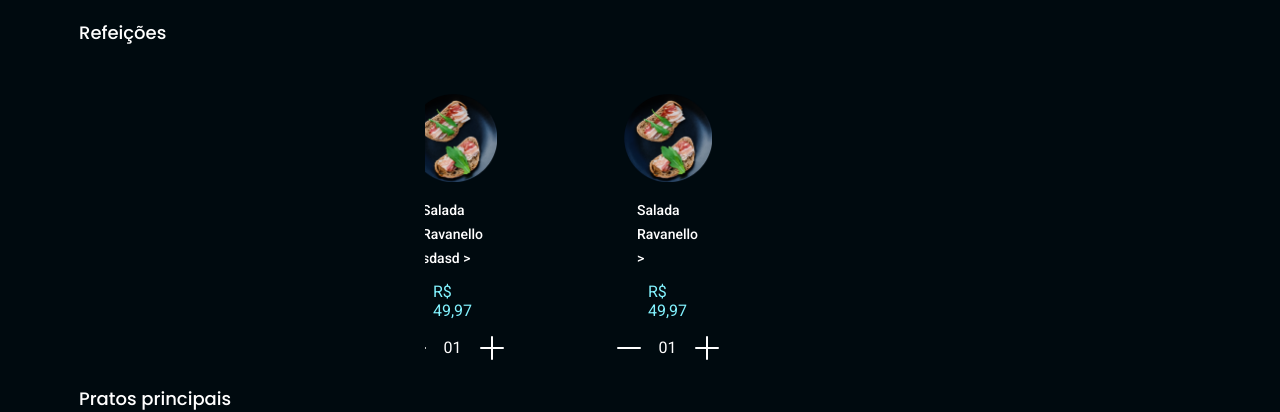
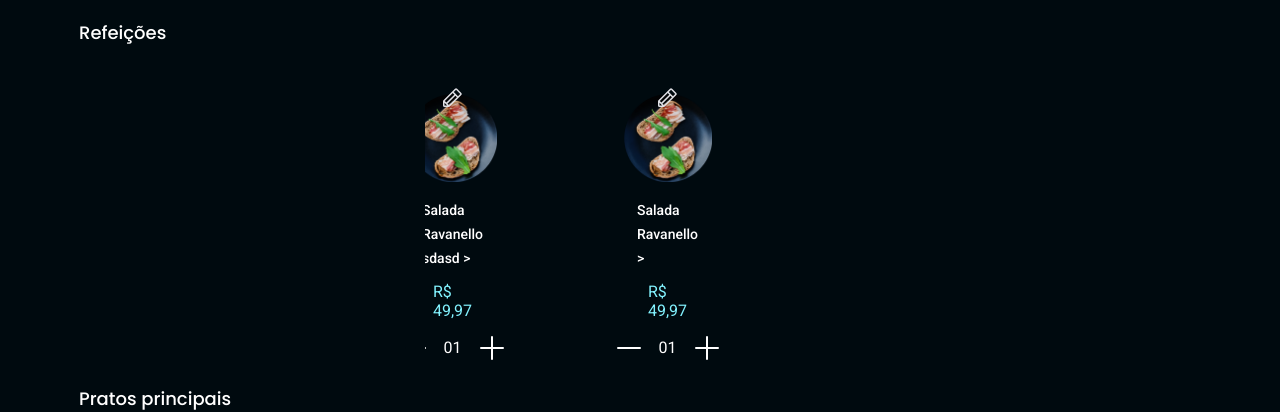
Before and after one commit to agleymelo/food-explorer-web, a React (Vite) app: page / in a window 1280 px wide. Shown: the part 470-882 px from the top of the page. Built offline with nearby package versions, Linux system fonts and the light colour scheme.

Commit message:
add peancil and heart in card for editable

```diff
--- a/src/components/SectionCard/index.jsx
+++ b/src/components/SectionCard/index.jsx
@@ -1,4 +1,4 @@
-import { Minus, Plus } from '@phosphor-icons/react'
+import { Minus, Plus, Heart, Pencil } from '@phosphor-icons/react'
 
 import { Navigation, Pagination, A11y } from 'swiper/modules'
 import { Swiper, SwiperSlide } from 'swiper/react'
@@ -15,6 +15,8 @@ import { Button } from '../Button'
 import * as S from './styles'
 
 export function SectionCard({ title, data, ...rest }) {
+  const isAdmin = true
+
   return (
     <S.Container>
       <h2>{title}</h2>
@@ -50,6 +52,7 @@ export function SectionCard({ title, data, ...rest }) {
             <S.Card>
               <picture>
                 <img src={maskProduct} alt="" />
+                {isAdmin ? <Pencil /> : <Heart />}
               </picture>
               <h3>Salada Ravanello &gt;</h3>
               <span>R$ 49,97</span>
@@ -67,6 +70,7 @@ export function SectionCard({ title, data, ...rest }) {
             <S.Card>
               <picture>
                 <img src={maskProduct} alt="" />
+                {isAdmin ? <Pencil /> : <Heart />}
               </picture>
               <h3>Salada Ravanello sdasd &gt;</h3>
               <span>R$ 49,97</span>
--- a/src/components/SectionCard/styles.js
+++ b/src/components/SectionCard/styles.js
@@ -77,6 +77,7 @@ export const Cards = styled.section`
 `
 
 export const Card = styled.div`
+
   max-width: 13.125rem;
   width: 100%;
   height: 18.25rem;
@@ -87,10 +88,25 @@ export const Card = styled.div`
   flex-direction: column;
   align-items: center;
   gap: 0.75rem;
+  position: relative;
+
+  > picture {
+  }
 
   > picture > img {
     height: 5.5rem;
     width: 5.5rem;
+  }
+
+  > picture > svg {
+    position: absolute;
+    top: 1rem;
+    right: 1rem;
+
+    height: 1.5rem;
+    width: 1.5rem;
+
+    color: ${({ theme }) => theme.COLORS.LIGHT_300};
   }
 
   > h3 {
```
